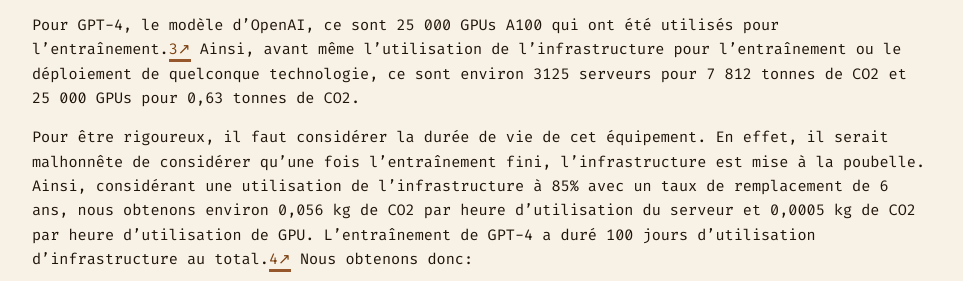
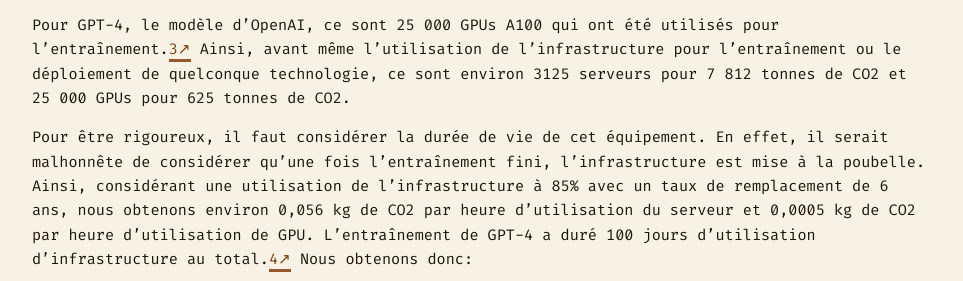
Before and after one commit to jpbelval/blog, a Jekyll site: the page built from _posts/2025-07-21-empreinte-llm.markdown, in a window 1280 px wide and 900 px high, scrolled down 877 px. Shown: the part 221-502 px from the top of the window, without its empty margins (158-1121 px from the left). Built offline with Jekyll 4.4.1, drawn with Linux system fonts in a browser that asks for light colours.

Commit message:
Update 2025-07-21-empreinte-llm.markdown

```diff
--- a/_posts/2025-07-21-empreinte-llm.markdown
+++ b/_posts/2025-07-21-empreinte-llm.markdown
@@ -15,7 +15,7 @@ Plusieurs GPUs différents peuvent être utilisés dans le cadre de l’entraîn
 
 > Le CO2eq est la base qui permet de réunir les différents extrants d’un procédé de conception sous la même unité selon son effet de serre. Par exemple, 1 kg de méthane est équivalent à 25 kg de CO2.
 
-Pour GPT-4, le modèle d’OpenAI, ce sont 25 000 GPUs A100 qui ont été utilisés pour l’entraînement.[3] Ainsi, avant même l’utilisation de l’infrastructure pour l’entraînement ou le déploiement de quelconque technologie, ce sont environ 3125 serveurs pour 7 812 tonnes de CO2 et 25 000 GPUs pour 0,63 tonnes de CO2.
+Pour GPT-4, le modèle d’OpenAI, ce sont 25 000 GPUs A100 qui ont été utilisés pour l’entraînement.[3] Ainsi, avant même l’utilisation de l’infrastructure pour l’entraînement ou le déploiement de quelconque technologie, ce sont environ 3125 serveurs pour 7 812 tonnes de CO2 et 25 000 GPUs pour 625 tonnes de CO2.
 
 Pour être rigoureux, il faut considérer la durée de vie de cet équipement. En effet, il serait malhonnête de considérer qu’une fois l’entraînement fini, l’infrastructure est mise à la poubelle. Ainsi, considérant une utilisation de l’infrastructure à 85% avec un taux de remplacement de 6 ans, nous obtenons environ 0,056 kg de CO2 par heure d’utilisation du serveur et 0,0005 kg de CO2 par heure d’utilisation de GPU. L’entraînement de GPT-4 a duré 100 jours d’utilisation d’infrastructure au total.[4] Nous obtenons donc:
 
```
